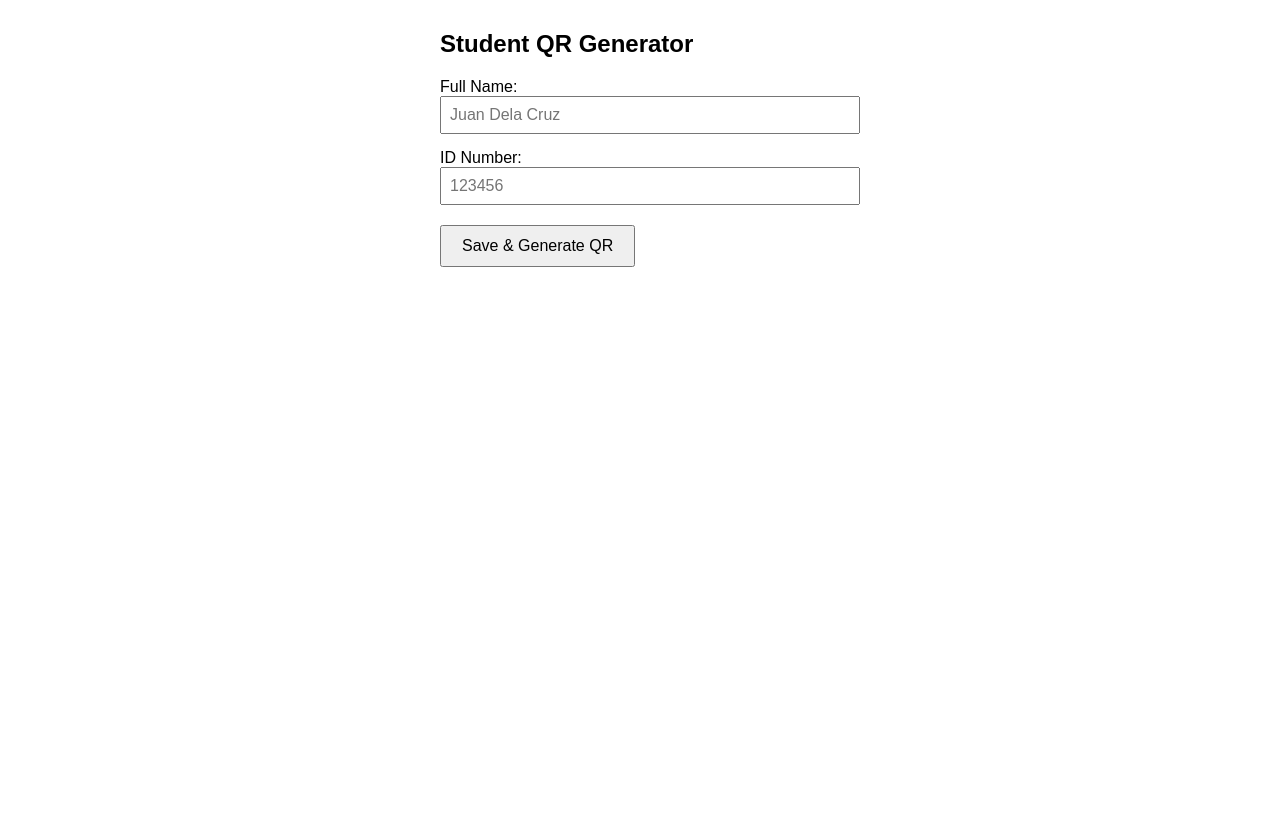
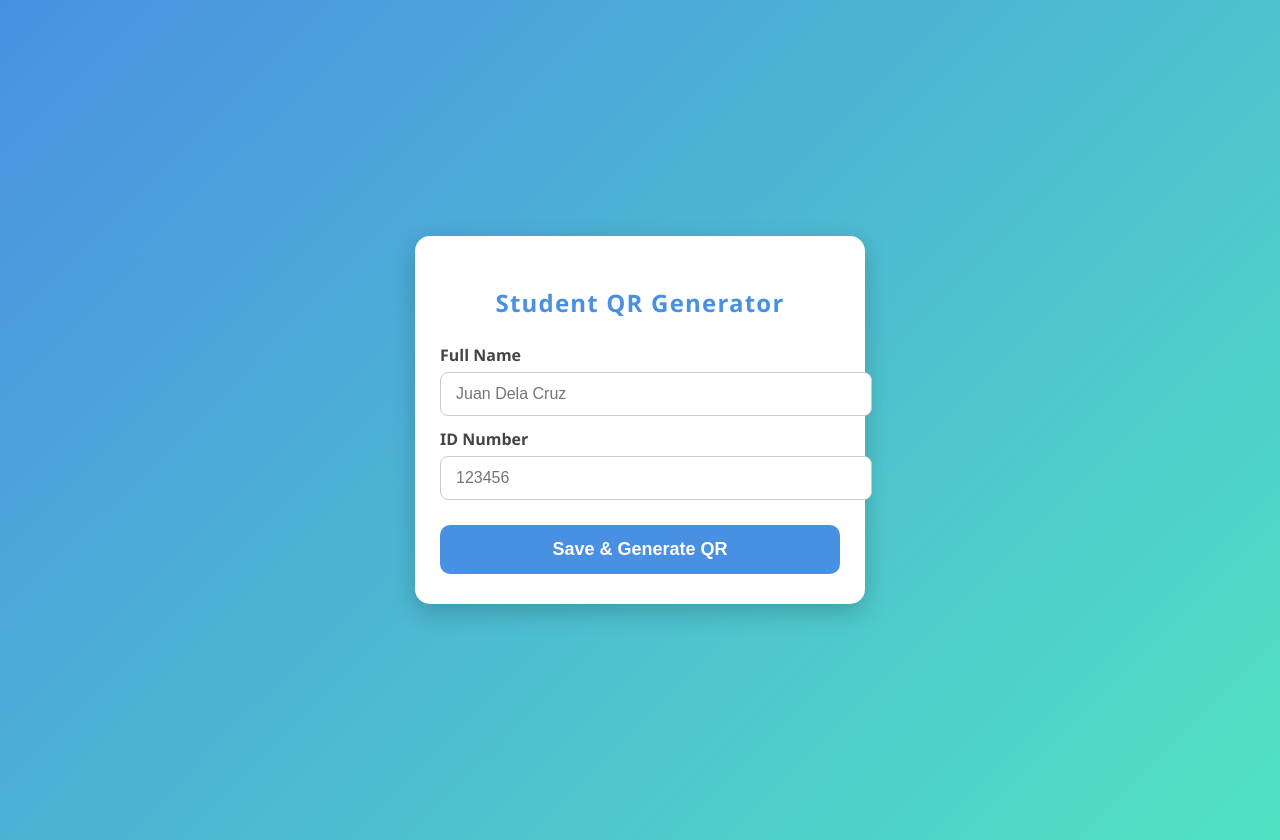
Before and after one commit to khnmicrosoft69/student-attendance-app, a plain HTML site: page index.html in a window 1280 px wide. Before the commit the page ends 800 px from the top, so only its background shows below. Drawn offline with Linux system fonts and the light colour scheme.

Commit message:
Update index.html

```diff
--- a/index.html
+++ b/index.html
@@ -7,56 +7,117 @@
   <script src="https://cdn.jsdelivr.net/npm/qrcode@1.5.1/build/qrcode.min.js"></script>
   <style>
     body {
-        font-family: Arial, sans-serif;
+      font-family: 'Segoe UI', Tahoma, Geneva, Verdana, sans-serif;
+      background: linear-gradient(135deg, #4a90e2, #50e3c2);
+      min-height: 100vh;
+      margin: 0;
+      display: flex;
+      justify-content: center;
+      align-items: center;
+      padding: 20px;
+      color: #222;
+    }
+    .container {
+      background: #fff;
+      border-radius: 15px;
+      box-shadow: 0 8px 24px rgba(0,0,0,0.2);
       max-width: 400px;
-        margin: 30px auto;
-        padding: 0 15px;
+      width: 100%;
+      padding: 30px 25px;
+      text-align: center;
+    }
+    h2 {
+      margin-bottom: 25px;
+      color: #4a90e2;
+      font-weight: 700;
+      letter-spacing: 1.2px;
     }
     label {
       display: block;
-        margin-top: 15px;
+      margin: 12px 0 6px;
+      font-weight: 600;
+      color: #444;
+      text-align: left;
     }
     input {
       width: 100%;
-        padding: 8px;
+      padding: 12px 15px;
       font-size: 16px;
+      border-radius: 8px;
+      border: 1.8px solid #ccc;
+      transition: border-color 0.3s ease;
+      outline-offset: 2px;
+    }
+    input:focus {
+      border-color: #4a90e2;
+      outline: none;
+      box-shadow: 0 0 8px #4a90e2aa;
     }
     button {
-        margin-top: 20px;
-        padding: 10px 20px;
-        font-size: 16px;
+      margin-top: 25px;
+      padding: 14px 0;
+      width: 100%;
+      background: #4a90e2;
+      border: none;
+      border-radius: 10px;
+      color: white;
+      font-weight: 700;
+      font-size: 18px;
       cursor: pointer;
+      transition: background-color 0.3s ease;
+      user-select: none;
+    }
+    button:hover {
+      background: #357ABD;
+    }
+    #qrSection {
+      margin-top: 30px;
     }
     #qr {
-        margin-top: 30px;
-        text-align: center;
+      border: 8px solid #4a90e2;
+      border-radius: 15px;
+      background: white;
+      box-shadow: 0 4px 10px rgba(0,0,0,0.15);
+      max-width: 100%;
     }
     #status {
-        margin-top: 15px;
+      margin-top: 18px;
       font-style: italic;
-        color: #555;
+      color: #666;
+      min-height: 22px;
+      font-weight: 600;
+    }
+    #resetBtn {
+      margin-top: 20px;
+      background: #e94e77;
+      border-radius: 10px;
+    }
+    #resetBtn:hover {
+      background: #cc3a61;
     }
   </style>
   <link rel="manifest" href="manifest.json" />
-    <meta name="theme-color" content="#0d6efd" />
+  <meta name="theme-color" content="#4a90e2" />
 </head>
 <body>
+  <div class="container">
     <h2>Student QR Generator</h2>
 
     <div id="inputForm" style="display: none">
-      <label for="nameInput">Full Name:</label>
-      <input type="text" id="nameInput" placeholder="Juan Dela Cruz" />
+      <label for="nameInput">Full Name</label>
+      <input type="text" id="nameInput" placeholder="Juan Dela Cruz" autocomplete="name" />
 
-      <label for="idInput">ID Number:</label>
-      <input type="text" id="idInput" placeholder="123456" />
+      <label for="idInput">ID Number</label>
+      <input type="text" id="idInput" placeholder="123456" autocomplete="off" />
 
       <button id="saveBtn">Save & Generate QR</button>
     </div>
 
     <div id="qrSection" style="display: none">
-      <canvas id="qr"></canvas>
+      <canvas id="qr" width="250" height="250"></canvas>
       <div id="status"></div>
       <button id="resetBtn">Reset / Change Info</button>
+    </div>
   </div>
 
   <script>
@@ -92,13 +153,10 @@
       const canvas = document.getElementById("qr");
       QRCode.toCanvas(canvas, jsonData, { width: 250 }, (err) => {
         if (err) {
-            document.getElementById("status").textContent =
-              "Error generating QR code.";
+          document.getElementById("status").textContent = "Error generating QR code.";
           console.error(err);
         } else {
-            document.getElementById(
-              "status"
-            ).textContent = `QR generated at ${now.toLocaleTimeString()}`;
+          document.getElementById("status").textContent = `QR generated at ${now.toLocaleTimeString()}`;
         }
       });
     }
@@ -170,7 +228,9 @@
     document.getElementById("resetBtn").onclick = () => {
       localStorage.removeItem(nameKey);
       localStorage.removeItem(idKey);
-        document.getElementById("qr").getContext("2d").clearRect(0, 0, 250, 250);
+      const canvas = document.getElementById("qr");
+      const ctx = canvas.getContext("2d");
+      ctx.clearRect(0, 0, canvas.width, canvas.height);
       document.getElementById("status").textContent = "";
       showInputForm();
     };
```
Lines whose indentation alone changed are shown as unchanged.
